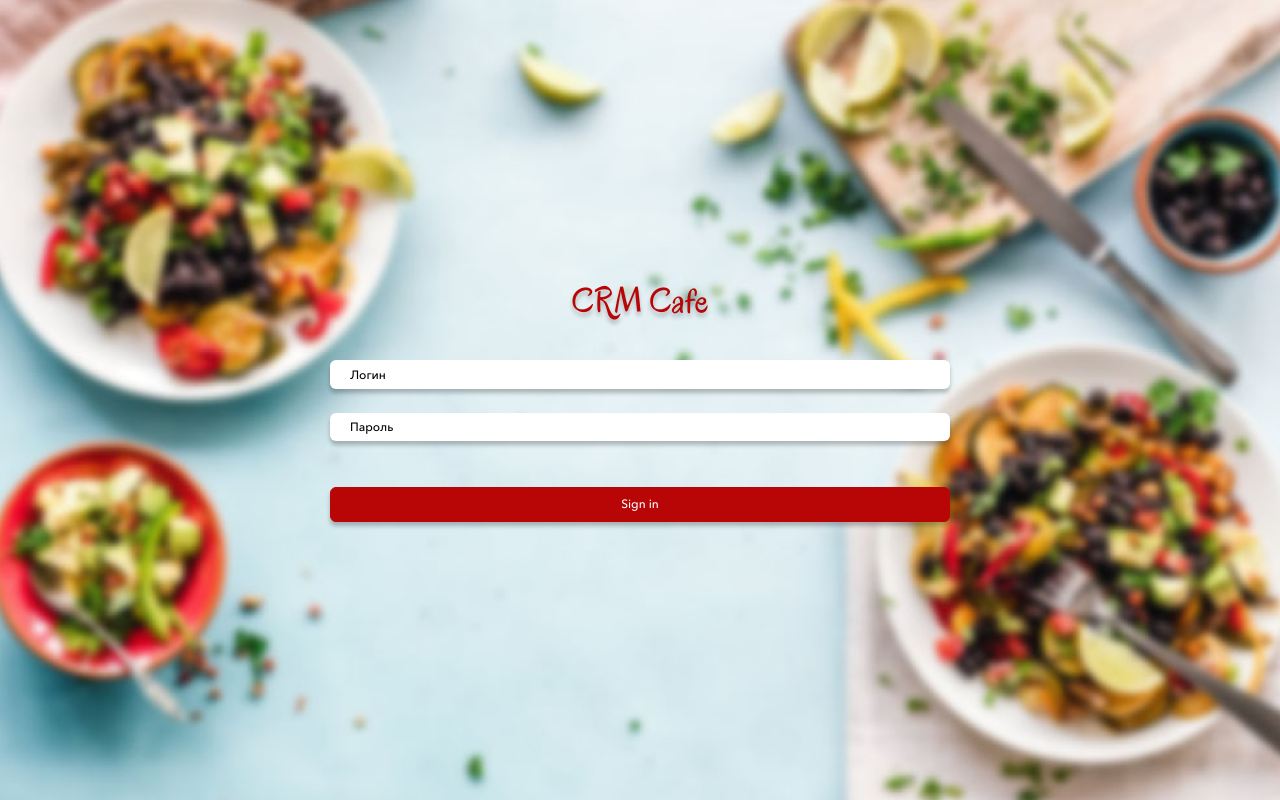
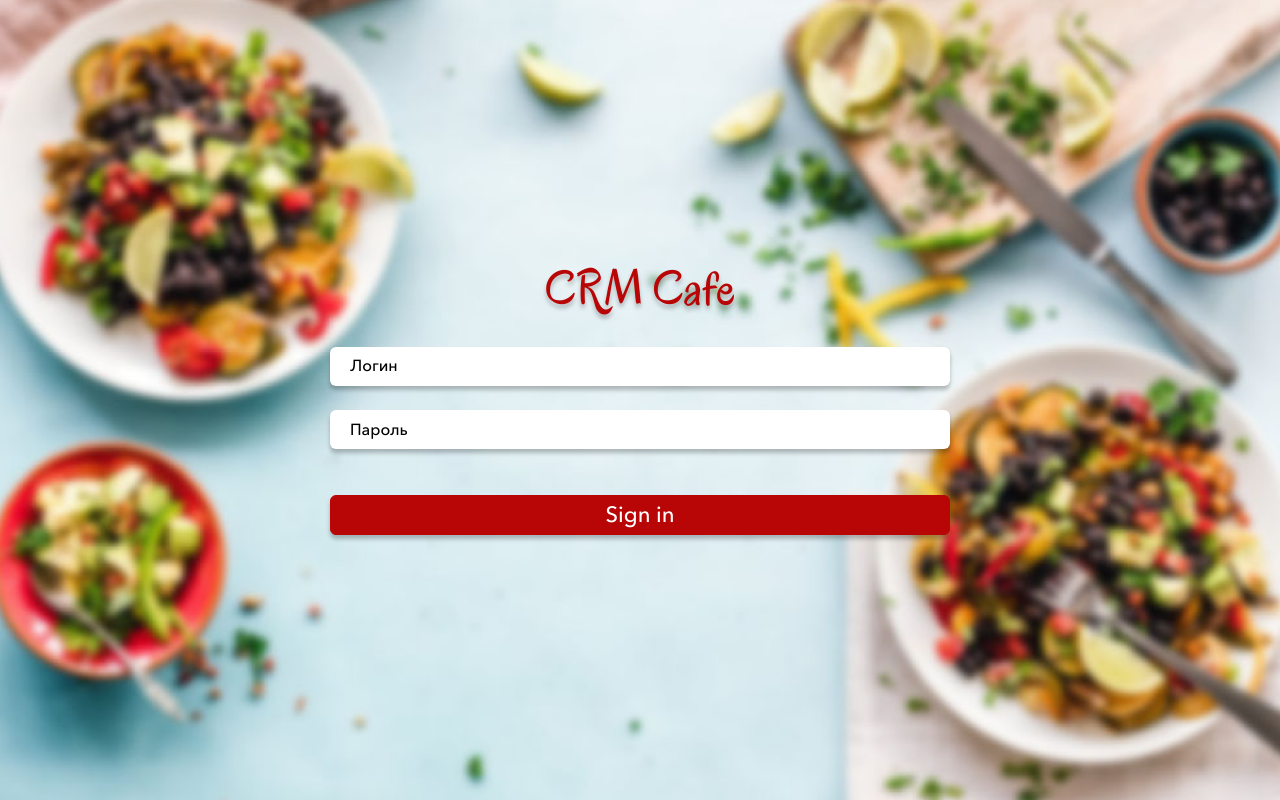
Before and after one commit to sydykoveldiyar/food-react, a React (Create React App) app: page / in a window 1280 px wide. Built offline with nearby package versions, Linux system fonts and the light colour scheme.

Commit message:
added media for auth

```diff
--- a/package.json
+++ b/package.json
@@ -16,6 +16,7 @@
     "react-addons-css-transition-group": "^15.6.2",
     "react-dom": "^17.0.1",
     "react-modal": "^3.12.1",
+    "react-modules": "^1.0.8",
     "react-redux": "^7.2.2",
     "react-router-dom": "^5.2.0",
     "react-scripts": "4.0.2",
--- a/src/app/app.jsx
+++ b/src/app/app.jsx
@@ -1,6 +1,7 @@
 import React from 'react';
 import './app.css';
 import './fonts.css';
+
 import { BrowserRouter, Route } from "react-router-dom";
 import Auth from "../components/auth/auth";
 import PrivateRoute from "./private-route";
@@ -10,6 +11,7 @@ import WaiterTables from '../components/waiter/waiter-tables/waiter-tables';
 import MenuCategories from "../components/waiter/menu-categories/menu-categories";
 import DishOrder from "../components/waiter/menu-meals/dish-order";
 import Basket from "../components/waiter/menu-meals/basket";
+import './media.css';
 
 const App = () => {
     const isLogged = localStorage.getItem('jwtToken') ? true : false;
--- /dev/null
+++ b/src/app/media.css
@@ -0,0 +1,19 @@
+@media (min-width: 768px) {
+    .auth__title {
+        font-size: 50px;
+    }
+
+    .auth__input {
+        padding: 10.64px 20px;
+        font-size: 16px;
+    }
+
+    .auth__input::placeholder {
+        font-size: 16px;
+    }
+
+    .auth__btn {
+        height: 40px;
+        font-size: 22px;
+    }
+}
```
Also changed, not shown: 1 other file (tests, documents, lock files or other folders).
